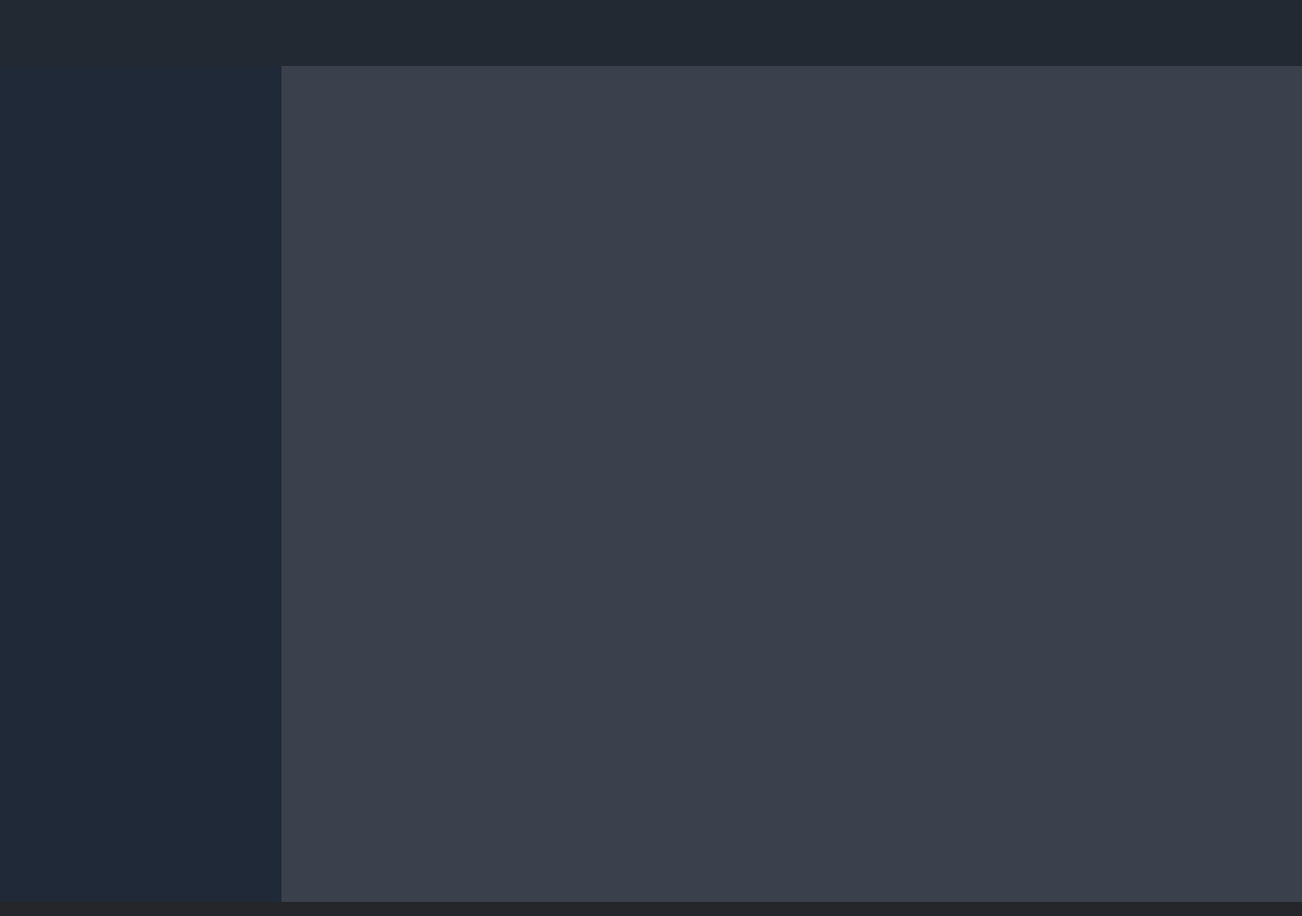
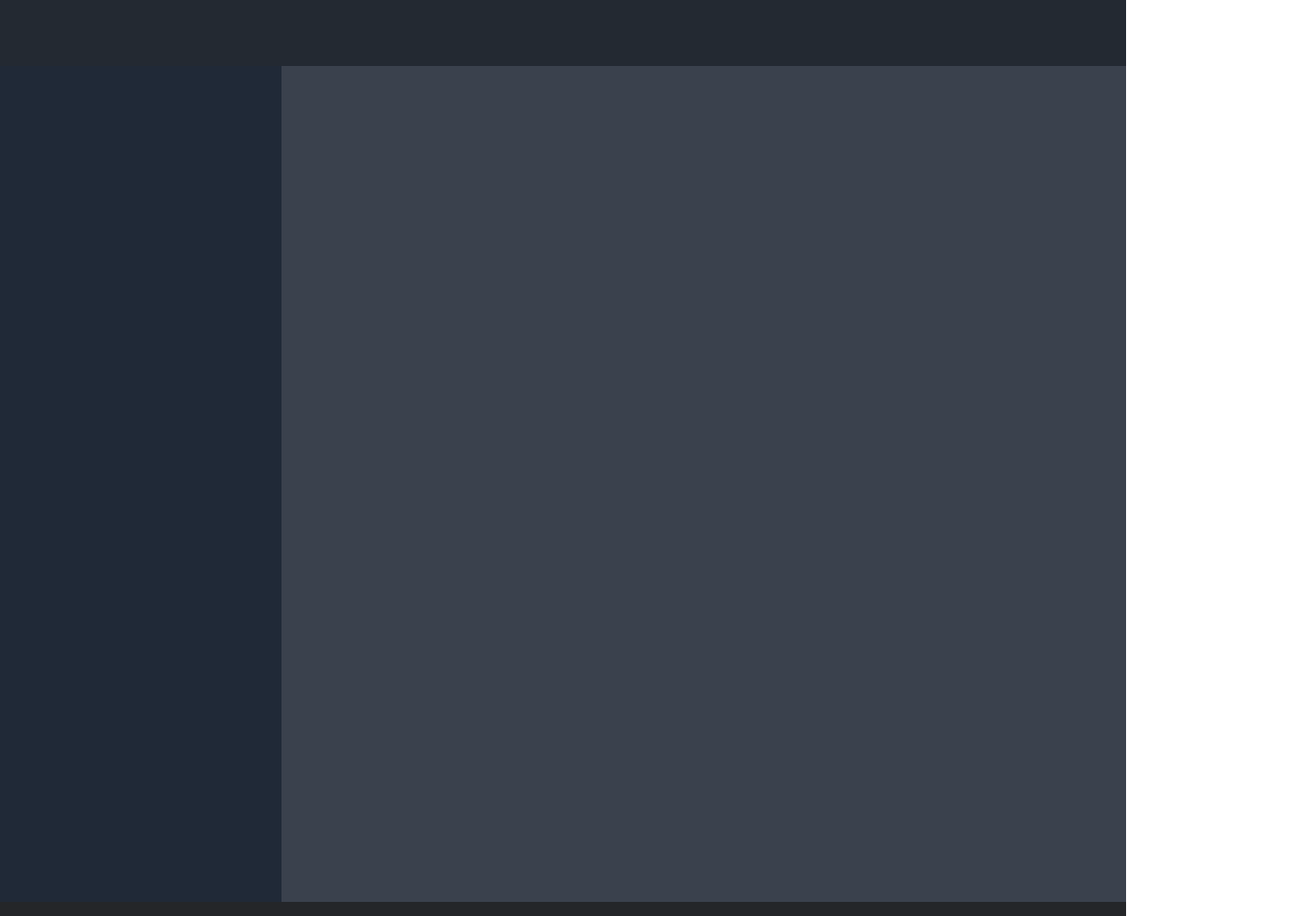
Before and after one commit to NickWhiteman/automatic-trading-front-desktop, a React (Create React App) app: page / in a window 1280 px wide. Shown: the whole page at 88% size, 1480 px wide, since content can reach past the window. Built offline with nearby package versions, Linux system fonts and the light colour scheme.

Commit message:
fix width background on devices

```diff
--- a/public/index.html
+++ b/public/index.html
@@ -2,15 +2,12 @@
 <html lang="en">
   <head>
     <meta charset="utf-8" />
-    <link rel="icon" href="%PUBLIC_URL%/favicon.ico" />
     <meta name="viewport" content="width=device-width, initial-scale=1" />
     <meta name="theme-color" content="#000000" />
     <meta
       name="description"
       content="trading-system"
     />
-    <link rel="apple-touch-icon" href="%PUBLIC_URL%/logo192.png" />
-    <link rel="manifest" href="%PUBLIC_URL%/manifest.json" />
     <title>TradingSystem</title>
   </head>
   <body>
--- a/src/style/style.css
+++ b/src/style/style.css
@@ -11,7 +11,7 @@
   margin-left: 0;
   margin-top: 0;
   height: 75px;
-  width: 1480px;
+  max-width: 1480px;
 }
 .app .app__left_patel {
   position: absolute;
@@ -22,11 +22,11 @@
 }
 .app .app__dashboard {
   height: 950px;
-  width: 1480px;
+  max-width: 1480px;
   background-color: #3a414d;
 }
 .app .app__footer {
   height: 16px;
-  width: 1480px;
+  max-width: 1480px;
   background-color: #242629;
 }
--- a/src/style/style.scss
+++ b/src/style/style.scss
@@ -17,7 +17,7 @@
         margin-left: 0;
         margin-top: 0;
         height:75px;
-        width:1480px;
+        max-width:1480px;
     };
 
     .app__left_patel{
@@ -30,13 +30,13 @@
 
     .app__dashboard{
         height:950px;
-        width: 1480px;
+        max-width: 1480px;
         background-color: $dashboard_background;
     };
 
     .app__footer{
         height: 16px;
-        width: 1480px;
+        max-width: 1480px;
         background-color: $footer_background;
     };
 };
```
Also changed, not shown: public/manifest.json.
